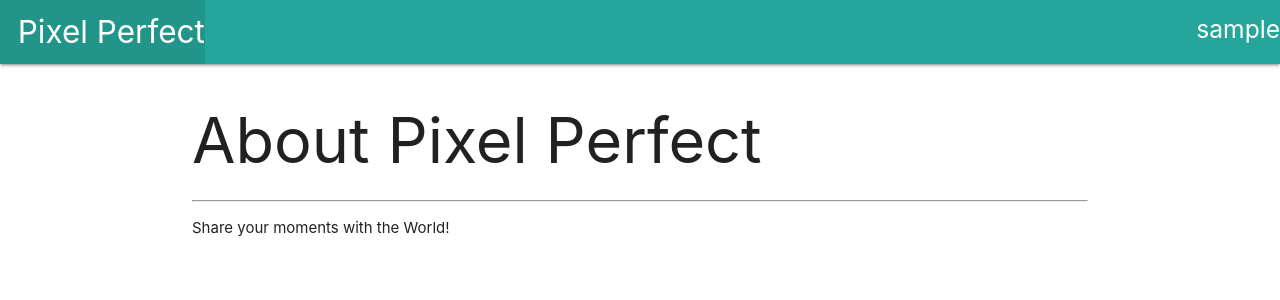
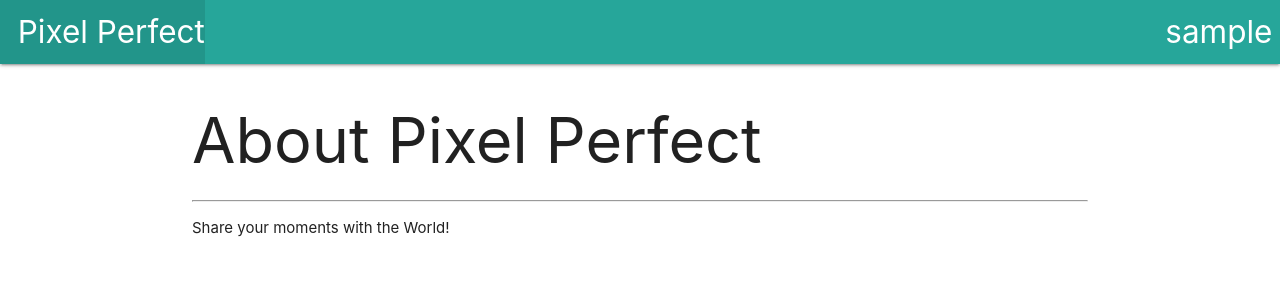
Before and after one commit to Pixel-Perfect1/PixelPerfect, a Django app: page /about/ in a window 1280 px wide. Shown: the top 300 px of the page. Run offline with Django 4.2, Linux system fonts and the light colour scheme; a user stored in the database is signed in; tables that the repository leaves empty hold one stand-in row (values such as "Sample post").

Commit message:
fix navbar

```diff
--- a/main_app/templates/base.html
+++ b/main_app/templates/base.html
@@ -26,9 +26,11 @@
               <a href="/" class="left brand-logo">&nbsp;&nbsp;Pixel Perfect</a>
             </li>
           </ul>
-          <ul class="right">
+          <ul>
             <li>
-              <h5>{{user.profile.username}}</h5>
+              <a href="/" class="right brand-logo"
+                >&nbsp;&nbsp;{{user.profile.username}}</a
+              >
             </li>
           </ul>
         </div>
```
